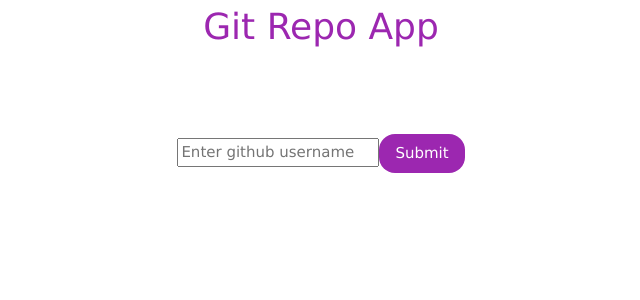
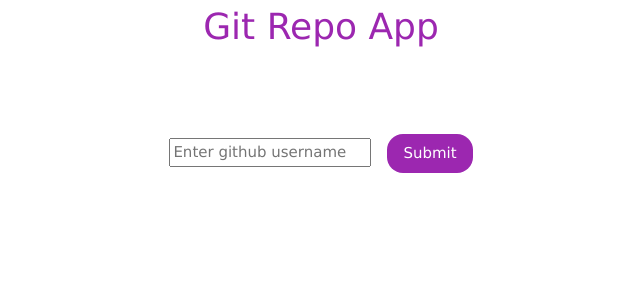
Before and after one commit to Talhalalala/github-repo-app, a React (Create React App) app: page / in a window 1280 px wide. Shown: the top 300 px of the page, without its empty margins (319-959 px from the left). Built offline with nearby package versions, Linux system fonts and the light colour scheme.

Commit message:
margin added between submit button and search button

```diff
--- a/src/pages/SearchRepo.js
+++ b/src/pages/SearchRepo.js
@@ -34,7 +34,7 @@ function SearchRepo() {
    return(
       <div className="w3-center w3-margin w3-padding-32">
          <form onSubmit={ submitForm }>
-            <input type="text" name="user" placeholder="Enter github username" onChange={handleChange}/>
+            <input type="text" name="user" placeholder="Enter github username" onChange={handleChange} className='w3-margin-right'/>
             <input className="w3-button w3-purple w3-round-xlarge" type="submit" value="Submit"/>
          </form>
          <h3>{error}</h3>
```
